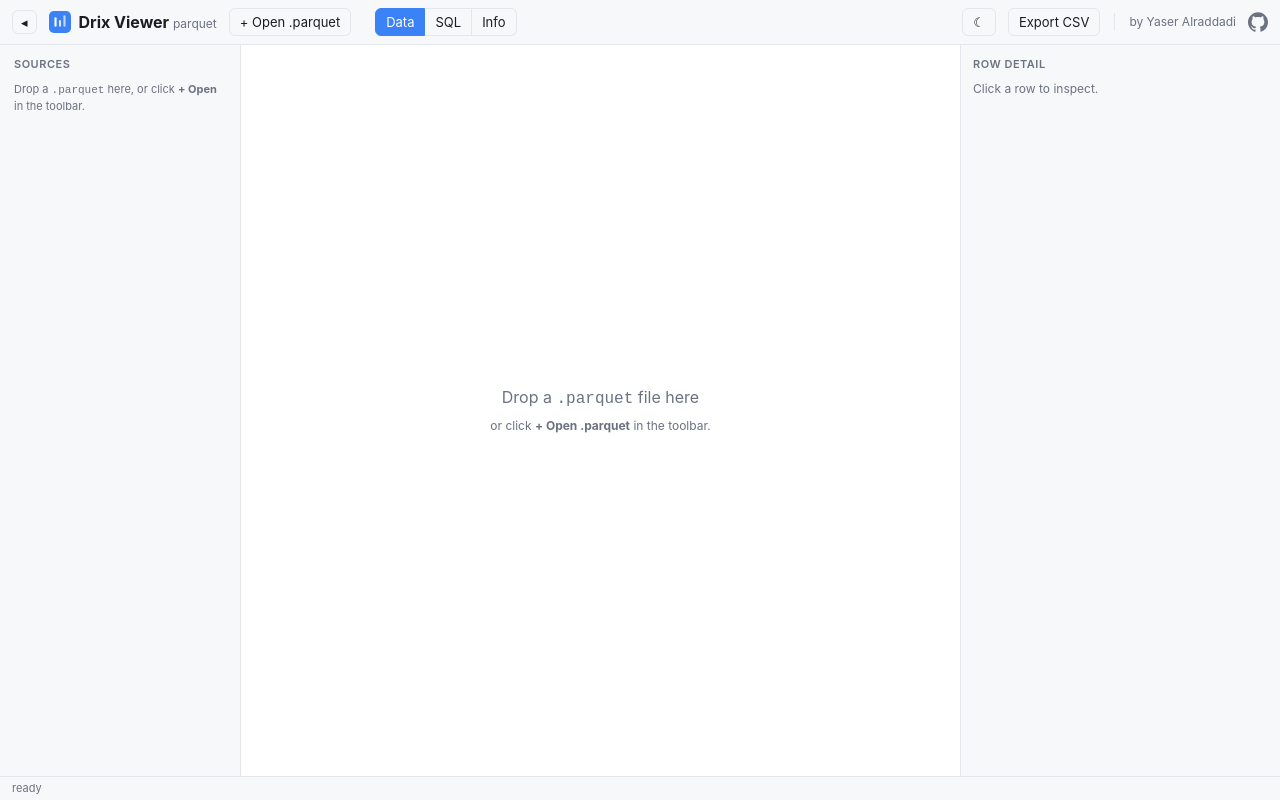
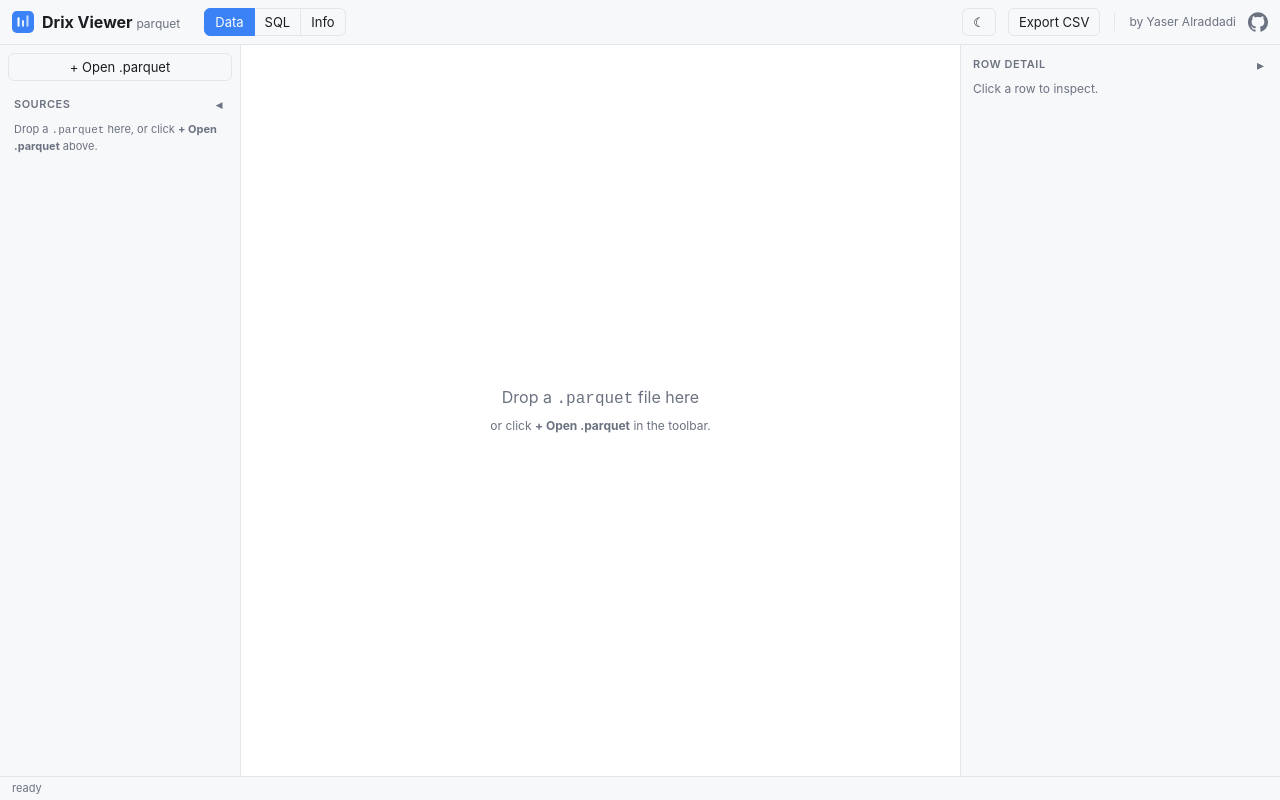
Before and after one commit to gam-phon/drix, a React (Vite) app: page / in a window 1280 px wide. Built offline with nearby package versions, Linux system fonts and the light colour scheme.

Commit message:
feat: enhance the look and feel

```diff
--- a/src/components.tsx
+++ b/src/components.tsx
@@ -405,18 +405,14 @@ function TypeChip({
 
 export function TopBar({
   state,
-  onOpen,
   onTabChange,
   onTheme,
   onExport,
-  onToggleSidebar,
 }: {
   state: State;
-  onOpen: () => void;
   onTabChange: (t: "data" | "sql" | "info") => void;
   onTheme: () => void;
   onExport: () => void;
-  onToggleSidebar: () => void;
 }) {
   return (
     <header
@@ -429,14 +425,6 @@ export function TopBar({
         background: "var(--bg-alt)",
       }}
     >
-      <button
-        type="button"
-        onClick={onToggleSidebar}
-        title={state.sidebarCollapsed ? "Show sidebar" : "Hide sidebar"}
-        style={{ padding: "2px 8px" }}
-      >
-        {state.sidebarCollapsed ? "▸" : "◂"}
-      </button>
       <div style={{ display: "flex", alignItems: "center", gap: 8 }}>
         <img src="/logo.svg" width={22} height={22} alt="Drix logo" />
         <div style={{ fontWeight: 700, fontSize: 16 }}>
@@ -444,9 +432,6 @@ export function TopBar({
           <span style={{ color: "var(--fg-muted)", fontWeight: 400, fontSize: 12 }}>parquet</span>
         </div>
       </div>
-      <button type="button" onClick={onOpen}>
-        + Open .parquet
-      </button>
       <div style={{ display: "flex", gap: 0, marginLeft: 12 }}>
         <button
           type="button"
@@ -531,16 +516,67 @@ export function TopBar({
 }
 
 // =========================================================================
+// Collapsed-panel handle
+// =========================================================================
+
+// Thin (32px) vertical strip rendered in place of the sidebar or row drawer
+// when the user collapses it. Click the chevron to expand. Optional `extras`
+// stack below (e.g. an Open-file shortcut on the sidebar side).
+export function CollapseHandle({
+  side,
+  onExpand,
+  extras,
+}: {
+  side: "left" | "right";
+  onExpand: () => void;
+  extras?: React.ReactNode;
+}) {
+  return (
+    <aside
+      style={{
+        background: "var(--bg-alt)",
+        borderRight: side === "left" ? "1px solid var(--border)" : undefined,
+        borderLeft: side === "right" ? "1px solid var(--border)" : undefined,
+        display: "flex",
+        flexDirection: "column",
+        alignItems: "center",
+        gap: 6,
+        padding: "8px 0",
+      }}
+    >
+      <button
+        type="button"
+        onClick={onExpand}
+        title={side === "left" ? "Show sidebar" : "Show panel"}
+        style={{
+          background: "transparent",
+          border: "none",
+          color: "var(--fg-muted)",
+          cursor: "pointer",
+          padding: "4px 6px",
+          fontSize: 14,
+        }}
+      >
+        {side === "left" ? "▸" : "◂"}
+      </button>
+      {extras}
+    </aside>
+  );
+}
+
+// =========================================================================
 // Sidebar
 // =========================================================================
 
 export function Sidebar({
   state,
   dispatch,
+  onOpen,
   onShowFileInfo,
 }: {
   state: State;
   dispatch: Dispatch<Action>;
+  onOpen: () => void;
   onShowFileInfo: (alias: string) => void;
 }) {
   const active = state.sources.find((s) => s.alias === state.activeAlias);
@@ -555,8 +591,36 @@ export function Sidebar({
         gap: 12,
       }}
     >
+      <button type="button" onClick={onOpen} style={{ width: "100%" }}>
+        + Open .parquet
+      </button>
       <div>
-        <div style={sidebarHeading}>Sources</div>
+        <div
+          style={{
+            ...sidebarHeading,
+            display: "flex",
+            alignItems: "center",
+            justifyContent: "space-between",
+          }}
+        >
+          <span>Sources</span>
+          <button
+            type="button"
+            onClick={() => dispatch({ type: "TOGGLE_SIDEBAR" })}
+            title="Hide sidebar"
+            style={{
+              background: "transparent",
+              border: "none",
+              color: "var(--fg-muted)",
+              cursor: "pointer",
+              padding: "0 4px",
+              fontSize: 12,
+              lineHeight: 1,
+            }}
+          >
+            ◂
+          </button>
+        </div>
         {state.sources.length === 0 && (
           <div
             style={{
@@ -566,7 +630,7 @@ export function Sidebar({
               lineHeight: 1.5,
             }}
           >
-            Drop a <code>.parquet</code> here, or click <strong>+ Open</strong> in the toolbar.
+            Drop a <code>.parquet</code> here, or click <strong>+ Open .parquet</strong> above.
           </div>
         )}
         {state.sources.map((s) => (
@@ -615,6 +679,21 @@ export function Sidebar({
               }}
             >
               ⓘ
+            </button>
+            <button
+              type="button"
+              onClick={() => dispatch({ type: "REMOVE_SOURCE", alias: s.alias })}
+              title="Close file"
+              style={{
+                background: "transparent",
+                border: "none",
+                color: "var(--fg-muted)",
+                cursor: "pointer",
+                padding: "2px 6px",
+                fontSize: 12,
+              }}
+            >
+              ×
             </button>
           </div>
         ))}
@@ -1188,10 +1267,12 @@ export function RowDrawer({
   row,
   columns,
   onClose,
+  onCollapse,
 }: {
   row: Record<string, unknown> | null;
   columns: Column[];
   onClose: () => void;
+  onCollapse?: () => void;
 }) {
   useEffect(() => {
     function handler(e: KeyboardEvent) {
@@ -1214,8 +1295,26 @@ export function RowDrawer({
       <div style={{ display: "flex", alignItems: "center", gap: 6, marginBottom: 8 }}>
         <div style={{ ...sidebarHeading, padding: 0, flex: 1 }}>Row detail</div>
         {row && (
-          <button type="button" onClick={onClose}>
+          <button type="button" onClick={onClose} title="Clear selection">
             ×
+          </button>
+        )}
+        {onCollapse && (
+          <button
+            type="button"
+            onClick={onCollapse}
+            title="Hide panel"
+            style={{
+              background: "transparent",
+              border: "none",
+              color: "var(--fg-muted)",
+              cursor: "pointer",
+              padding: "0 4px",
+              fontSize: 14,
+              lineHeight: 1,
+            }}
+          >
+            ▸
           </button>
         )}
       </div>
--- a/src/main.tsx
+++ b/src/main.tsx
@@ -1,6 +1,7 @@
 import { useCallback, useEffect, useReducer, useRef, useState } from "react";
 import { createRoot } from "react-dom/client";
 import {
+  CollapseHandle,
   DataTab,
   EmptyState,
   InfoView,
@@ -39,6 +40,7 @@ const initialState: State = {
   drawerRow: null,
   theme: "light",
   sidebarCollapsed: false,
+  drawerCollapsed: false,
   sqlText: "",
   sqlRows: [],
   sqlColumns: [],
@@ -82,6 +84,30 @@ function reducer(state: State, action: Action): State {
         globalFilter: "",
         quickFilterOpen: false,
         page: 0,
+      };
+    }
+    case "REMOVE_SOURCE": {
+      const sources = state.sources.filter((s) => s.alias !== action.alias);
+      const wasActive = state.activeAlias === action.alias;
+      if (!wasActive) {
+        return { ...state, sources };
+      }
+      // Active source was removed — switch to the first remaining one, or
+      // clear everything when no sources are left.
+      const next = sources[0] ?? null;
+      const visibility: Record<string, boolean> = {};
+      if (next) for (const c of next.columns) visibility[c.name] = true;
+      return {
+        ...state,
+        sources,
+        activeAlias: next?.alias ?? null,
+        visibility,
+        sort: [],
+        filters: {},
+        globalFilter: "",
+        quickFilterOpen: false,
+        page: 0,
+        rows: [],
       };
     }
     case "SET_TAB":
@@ -143,6 +169,8 @@ function reducer(state: State, action: Action): State {
       return { ...state, theme: action.theme };
     case "TOGGLE_SIDEBAR":
       return { ...state, sidebarCollapsed: !state.sidebarCollapsed };
+    case "TOGGLE_DRAWER":
+      return { ...state, drawerCollapsed: !state.drawerCollapsed };
     case "SET_SQL_TEXT":
       return { ...state, sqlText: action.text };
     case "SQL_RESULT":
@@ -208,6 +236,9 @@ function App() {
     if (localStorage.getItem("drix.sidebarCollapsed") === "1") {
       dispatch({ type: "TOGGLE_SIDEBAR" });
     }
+    if (localStorage.getItem("drix.drawerCollapsed") === "1") {
+      dispatch({ type: "TOGGLE_DRAWER" });
+    }
   }, []);
 
   useEffect(() => {
@@ -222,6 +253,10 @@ function App() {
   useEffect(() => {
     localStorage.setItem("drix.sidebarCollapsed", state.sidebarCollapsed ? "1" : "0");
   }, [state.sidebarCollapsed]);
+
+  useEffect(() => {
+    localStorage.setItem("drix.drawerCollapsed", state.drawerCollapsed ? "1" : "0");
+  }, [state.drawerCollapsed]);
 
   const loadFile = useCallback(
     async (file: File) => {
@@ -485,13 +520,11 @@ function App() {
       {(state.loading || state.loadingStage) && <div className="drix-progress" />}
       <TopBar
         state={state}
-        onOpen={() => fileInputRef.current?.click()}
         onTabChange={(tab) => dispatch({ type: "SET_TAB", tab })}
         onTheme={() =>
           dispatch({ type: "SET_THEME", theme: state.theme === "dark" ? "light" : "dark" })
         }
         onExport={exportCsv}
-        onToggleSidebar={() => dispatch({ type: "TOGGLE_SIDEBAR" })}
       />
       <input
         ref={fileInputRef}
@@ -508,17 +541,40 @@ function App() {
         style={{
           display: "grid",
           gridTemplateColumns: (() => {
-            const sidebar = state.sidebarCollapsed ? "" : "240px ";
-            const drawer = state.tab === "info" ? "" : " 320px";
+            const sidebar = state.sidebarCollapsed ? "32px " : "240px ";
+            const drawer = state.tab === "info" ? "" : state.drawerCollapsed ? " 32px" : " 320px";
             return `${sidebar}1fr${drawer}`;
           })(),
           overflow: "hidden",
         }}
       >
-        {!state.sidebarCollapsed && (
+        {state.sidebarCollapsed ? (
+          <CollapseHandle
+            side="left"
+            onExpand={() => dispatch({ type: "TOGGLE_SIDEBAR" })}
+            extras={
+              <button
+                type="button"
+                onClick={() => fileInputRef.current?.click()}
+                title="Open .parquet"
+                style={{
+                  background: "transparent",
+                  border: "none",
+                  color: "var(--fg-muted)",
+                  cursor: "pointer",
+                  padding: "4px 6px",
+                  fontSize: 14,
+                }}
+              >
+                +
+              </button>
+            }
+          />
+        ) : (
           <Sidebar
             state={state}
             dispatch={dispatch}
+            onOpen={() => fileInputRef.current?.click()}
             onShowFileInfo={(alias) => {
               dispatch({ type: "SET_ACTIVE", alias });
               dispatch({ type: "SET_TAB", tab: "info" });
@@ -546,13 +602,17 @@ function App() {
             <EmptyState loadingStage={state.loadingStage} />
           )}
         </main>
-        {state.tab !== "info" && (
-          <RowDrawer
-            row={state.drawerRow}
-            columns={state.tab === "data" ? (activeSource?.columns ?? []) : state.sqlColumns}
-            onClose={() => dispatch({ type: "OPEN_DRAWER", row: null })}
-          />
-        )}
+        {state.tab !== "info" &&
+          (state.drawerCollapsed ? (
+            <CollapseHandle side="right" onExpand={() => dispatch({ type: "TOGGLE_DRAWER" })} />
+          ) : (
+            <RowDrawer
+              row={state.drawerRow}
+              columns={state.tab === "data" ? (activeSource?.columns ?? []) : state.sqlColumns}
+              onClose={() => dispatch({ type: "OPEN_DRAWER", row: null })}
+              onCollapse={() => dispatch({ type: "TOGGLE_DRAWER" })}
+            />
+          ))}
       </div>
       <StatusBar state={state} />
     </div>
--- a/src/types.ts
+++ b/src/types.ts
@@ -84,6 +84,7 @@ export type State = {
   drawerRow: Record<string, unknown> | null;
   theme: "light" | "dark";
   sidebarCollapsed: boolean;
+  drawerCollapsed: boolean;
   sqlText: string;
   sqlRows: Record<string, unknown>[];
   sqlColumns: Column[];
@@ -94,6 +95,7 @@ export type State = {
 
 export type Action =
   | { type: "ADD_SOURCE"; source: Source }
+  | { type: "REMOVE_SOURCE"; alias: string }
   | { type: "SET_ACTIVE"; alias: string }
   | { type: "SET_TAB"; tab: "data" | "sql" | "info" }
   | { type: "SET_PAGE"; page: number }
@@ -113,6 +115,7 @@ export type Action =
   | { type: "OPEN_DRAWER"; row: Record<string, unknown> | null }
   | { type: "SET_THEME"; theme: "light" | "dark" }
   | { type: "TOGGLE_SIDEBAR" }
+  | { type: "TOGGLE_DRAWER" }
   | { type: "SET_SQL_TEXT"; text: string }
   | {
       type: "SQL_RESULT";
```
